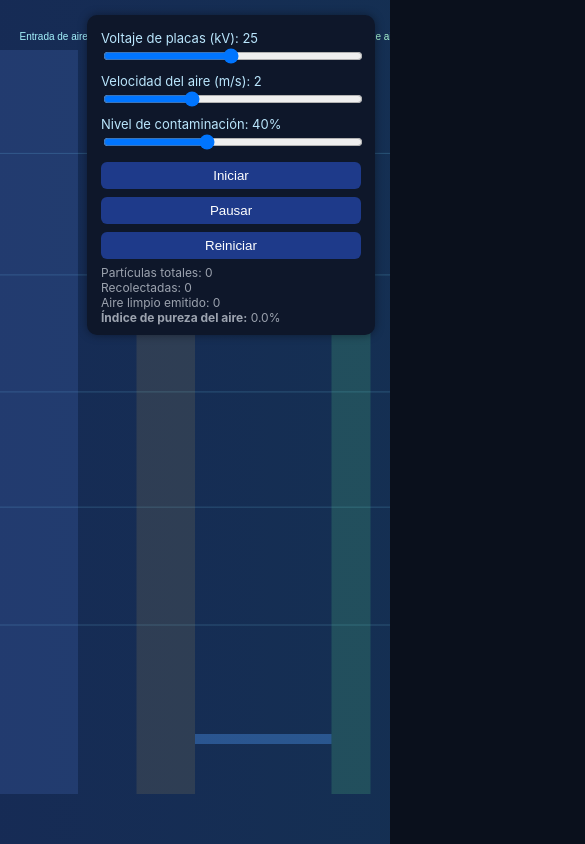
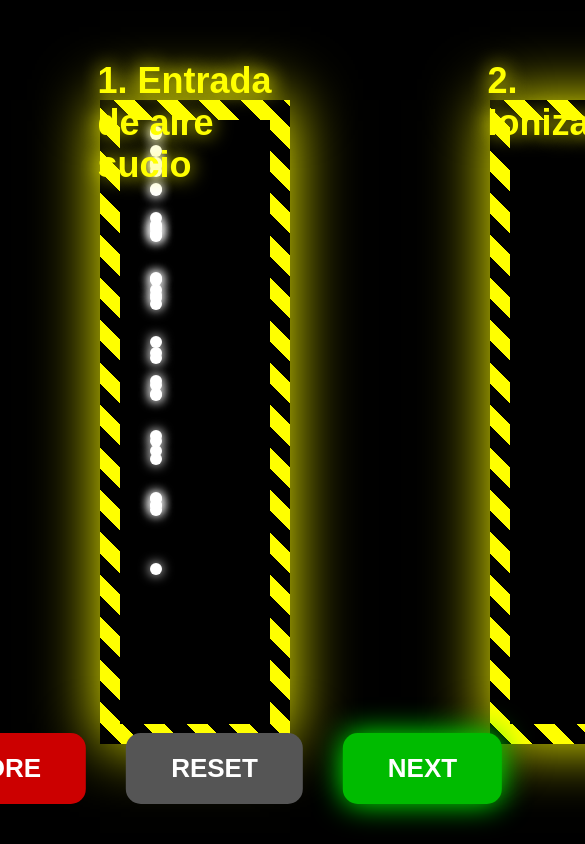
Before and after one commit to thcarrasco26-wq/simulador-precipitador-electrostatico, a plain HTML site: page index.html in a window 390 px wide. Shown: the top 844 px of the page, 585 px wide, since content can reach past the window. Drawn offline with Linux system fonts and the light colour scheme.

Commit message:
Update index.html

```diff
--- a/index.html
+++ b/index.html
@@ -1,151 +1,162 @@
-<!doctype html>
+<!DOCTYPE html>
 <html lang="es">
 <head>
-  <meta charset="utf-8" />
-  <meta name="viewport" content="width=device-width,initial-scale=1" />
-  <title>Simulador Precipitador Electrostático - Aire Limpio</title>
+<meta charset="UTF-8">
+<title>Precipitador Electrostático - VERSIÓN DEFINITIVA</title>
 <style>
-    html,body{height:100%;margin:0;background:#0a101c;color:#dbeafe;font-family:Inter,Arial,sans-serif;overflow:hidden;transition:background 2s ease}
-    .ui{position:fixed;right:15px;top:15px;background:#0e172a;padding:10px 14px;border-radius:10px;box-shadow:0 0 10px #0006;max-width:260px;cursor:move;user-select:none}
-    label{font-size:13px;margin-top:5px;display:block;color:#bae6fd}
-    input[type=range]{width:100%}
-    button{margin-top:8px;width:100%;padding:6px;border:none;border-radius:6px;background:#1e3a8a;color:#fff;cursor:pointer}
-    button:hover{background:#2563eb}
-    #stats{font-size:12px;color:#9ca3af;margin-top:6px}
-    canvas{display:block;width:100%;height:100%}
+  body {margin:0; height:100vh; background:#000; overflow:hidden; font-family:Arial; color:#fff;}
+  #world {width:400vw; height:100vh; display:flex; position:relative;
+    transition: transform 2s cubic-bezier(0.3,0,0.1,1);}
+  .stage {width:100vw; height:100vh; position:relative;}
+  .chamber {
+    position:absolute; top:100px; left:100px; right:100px; bottom:100px;
+    border:20px solid #ff0;
+    border-image:repeating-linear-gradient(45deg,#000 0px,#000 15px,#ff0 15px,#ff0 30px) 20;
+    box-shadow:0 0 60px #ff0;
+  }
+  .particle {
+    position:absolute; width:12px; height:12px; border-radius:50%;
+    pointer-events:none;
+  }
+  .dirty {background:#fff; box-shadow:0 0 12px #fff;}
+  .charged {background:#00f; box-shadow:0 0 30px #0ff; transform:scale(1.4);}
+  .clean {background:#0f0; box-shadow:0 0 25px #0f0; animation:float 6s infinite ease-in-out;}
+
+  @keyframes float {
+    0%,100% {transform:translateY(0)   rotate(0deg);}
+    50%     {transform:translateY(-40px) rotate(5deg);}
+  }
+
+  .plate {
+    position:absolute; top:0; width:40px; height:100%;
+    background:repeating-linear-gradient(90deg,#f00,#f00 25px,#900 25px,#900 50px);
+    opacity:0;
+  }
+  .plate.active {opacity:0.8; animation:flash 1.2s infinite;}
+  @keyframes flash{0%,100%{opacity:0.8}50%{opacity:0.4}}
+
+  #controls {
+    position:fixed; bottom:40px; left:50%; transform:translateX(-50%);
+    z-index:999; display:flex; gap:40px;
+  }
+  button {
+    padding:20px 45px; font-size:26px; font-weight:bold;
+    border:none; border-radius:15px; cursor:pointer; color:white;
+  }
+  #before{background:#c00;} #reset{background:#555;} #next{background:#0b0; box-shadow:0 0 30px #0f0;}
+
+  h2 {
+    position:absolute; top:30px; left:50%; transform:translateX(-50%);
+    font-size:36px; color:#ff0; text-shadow:0 0 20px #ff0; z-index:10;
+  }
 </style>
 </head>
 <body>
-  <canvas id="sim"></canvas>
-  <div class="ui" id="panel">
-    <label>Voltaje de placas (kV): <span id="voltText"></span></label>
-    <input type="range" id="voltage" min="1" max="50" step="1" value="25">
 
-    <label>Velocidad del aire (m/s): <span id="flowText"></span></label>
-    <input type="range" id="flow" min="0.5" max="5" step="0.1" value="2">
+<div id="world">
+  <div class="stage"><h2>1. Entrada de aire sucio</h2><div class="chamber"></div></div>
+  <div class="stage"><h2>2. Ionización</h2><div class="chamber"></div></div>
+  <div class="stage">
+    <h2>3. Atracción a placas</h2>
+    <div class="chamber">
+      <div class="plate active" style="left:15%;"></div>
+      <div class="plate active" style="left:35%;"></div>
+      <div class="plate active" style="right:35%;"></div>
+      <div class="plate active" style="right:15%;"></div>
+    </div>
+  </div>
+  <div class="stage"><h2>4. ¡Aire limpio y purificado!</h2><div class="chamber"></div></div>
+</div>
 
-    <label>Nivel de contaminación: <span id="contText"></span></label>
-    <input type="range" id="cont" min="1" max="100" step="1" value="40">
-
-    <button id="startBtn">Iniciar</button>
-    <button id="pauseBtn">Pausar</button>
-    <button id="resetBtn">Reiniciar</button>
-
-    <div id="stats"></div>
+<div id="controls">
+  <button id="before">BEFORE</button>
+  <button id="reset">RESET</button>
+  <button id="next">NEXT</button>
 </div>
 
 <script>
-    const canvas=document.getElementById('sim');
-    const ctx=canvas.getContext('2d');
-    canvas.width=window.innerWidth;
-    canvas.height=window.innerHeight;
-    let W=canvas.width,H=canvas.height;
+const world = document.getElementById('world');
+let phase = 0;
+let particles = [];
 
-    let particles=[], collected=[], cleanAir=[], smoke=[];
-    let running=false;
+function crearParticulas() {
+  particles = [];
+  for(let i = 0; i < 40; i++) {
+    const p = document.createElement('div');
+    p.className = 'particle dirty';
+    p.style.left = '150px';
+    p.style.top = (120 + Math.random()*460) + 'px';
+    world.appendChild(p);
+    particles.push({el: p, charged: false});
+  }
+}
+crearParticulas();
 
-    const controls={ voltage:document.getElementById('voltage'), flow:document.getElementById('flow'), cont:document.getElementById('cont') };
-    const labels={ voltText:document.getElementById('voltText'), flowText:document.getElementById('flowText'), contText:document.getElementById('contText') };
-    const stats=document.getElementById('stats');
+function irAFase(n) {
+  if (n < 0 || n > 3) return;
+  phase = n;
+  world.style.transform = `translateX(-${n * 100}vw)`;
+  const offset = n * window.innerWidth;
 
-    function updateLabels(){
-      labels.voltText.textContent=controls.voltage.value;
-      labels.flowText.textContent=controls.flow.value;
-      labels.contText.textContent=controls.cont.value+'%';
+  // ETAPA 2 (ionización)
+  if (n === 1) {
+    particles.forEach((p, i) => {
+      setTimeout(() => {
+        p.el.style.transition = 'all 3s ease-out';
+        p.el.style.left = (offset + 300 + Math.random()*300) + 'px';
+        p.el.style.top = (120 + Math.random()*460) + 'px';
+      }, i*60);
+    });
+    setTimeout(() => {
+      particles.forEach(p => {
+        if (Math.random() < 0.7) {
+          p.charged = true;
+          p.el.classList.replace('dirty', 'charged');
         }
-    updateLabels();
-    Object.values(controls).forEach(el=>el.addEventListener('input',updateLabels));
-
-    class Particle{
-      constructor(x,y){this.x=x;this.y=y;this.vx=Math.random()*2+1;this.vy=(Math.random()-0.5)*1;this.size=Math.random()*2+2;this.charged=false;this.stuck=false;this.alpha=1;}
-      update(dt){
-        if(this.stuck){this.alpha-=dt*0.05;if(this.alpha<=0)this.alpha=0;return;}
-        this.x+=this.vx*parseFloat(controls.flow.value)*dt*60;this.y+=this.vy;
-        if(this.x>W*0.35&&!this.charged){this.charged=true;}
-        if(this.charged&&this.x>W*0.5&&this.x<W*0.85){let voltage=parseFloat(controls.voltage.value);let direction=(this.y<H/2)?-1:1;this.vy+=direction*voltage*0.0002;}
-        if(this.x>W*0.5&&this.x<W*0.85){if(this.y<100||this.y>H-100){this.stuck=true;if(Math.random()<0.5)collected.push(this);else cleanAir.push(new CleanParticle(W*0.85,this.y));}}
-        if(this.x>W*0.85){cleanAir.push(new CleanParticle(this.x,this.y));this.alpha=0;}
-      }
-      draw(ctx){ctx.beginPath();ctx.fillStyle=`rgba(230,230,230,${this.alpha})`;ctx.arc(this.x,this.y,this.size,0,Math.PI*2);ctx.fill();}
+      });
+    }, 3200);
   }
 
-    class CleanParticle{
-      constructor(x,y){this.x=x;this.y=y;this.vx=Math.random()*2+1;this.vy=(Math.random()-0.5)*0.5;this.size=Math.random()*3+2;this.alpha=1;}
-      update(dt){this.x+=this.vx*dt*60;this.alpha-=dt*0.05;if(this.alpha<0)this.alpha=0;}
-      draw(ctx){ctx.beginPath();ctx.fillStyle=`rgba(80,255,120,${this.alpha})`;ctx.arc(this.x,this.y,this.size,0,Math.PI*2);ctx.fill();}
+  // ETAPA 3 (placas)
+  if (n === 2) {
+    particles.forEach(p => {
+      if (p.charged) {
+        const placas = [15, 35, 65, 85];
+        const destX = placas[Math.floor(Math.random()*4)];
+        p.el.style.transition = 'all 2.8s ease-in-out';
+        p.el.style.left = (offset + destX/100 * window.innerWidth) + 'px';
+        p.el.style.top = (120 + Math.random()*460) + 'px';
+      } else {
+        p.el.style.transition = 'all 4s linear';
+        p.el.style.left = (offset + window.innerWidth + 300) + 'px';
+      }
+    });
   }
 
-    class SmokeParticle{
-      constructor(x,y){this.x=x;this.y=y;this.vx=Math.random()*1+0.5;this.vy=(Math.random()-0.5)*1.5;this.size=Math.random()*20+20;this.alpha=0.3+Math.random()*0.2;}
-      update(dt,eff){this.x+=this.vx*dt*30;this.alpha-=dt*(0.01+eff*0.01);}
-      draw(ctx){ctx.beginPath();ctx.fillStyle=`rgba(100,100,100,${this.alpha})`;ctx.arc(this.x,this.y,this.size,0,Math.PI*2);ctx.fill();}
+  // ETAPA 4 (aire limpio → verdes y flotando)
+  if (n === 3) {
+    particles.forEach(p => {
+      if (!p.charged) {
+        p.el.classList.replace('dirty', 'clean');
+        p.el.style.transition = 'all 1.5s ease-out';
+        // Las mantenemos dentro del cuadrado de la etapa 4
+        const baseX = offset + 150;
+        const baseY = 120;
+        p.el.style.left = (baseX + Math.random()*500) + 'px';
+        p.el.style.top  = (baseY + Math.random()*460) + 'px';
+      }
+    });
+
+    setTimeout(() => {
+      alert("¡Aire 100% limpio y purificado!\nLas partículas verdes flotan felices");
+    }, 2000);
+  }
 }
 
-    function generateParticles(){
-      let density=parseInt(controls.cont.value);
-      for(let i=0;i<density/10;i++)particles.push(new Particle(W*0.05+Math.random()*20,100+Math.random()*(H-200)));
-      for(let i=0;i<density/15;i++)smoke.push(new SmokeParticle(W*0.05,100+Math.random()*(H-200)));
-    }
-
-    function drawAirflow(eff){
-      let tone=20+eff*0.5;
-      document.body.style.background=`rgb(${tone},${tone+20},${tone+60})`;
-      const grad=ctx.createLinearGradient(0,0,W,0);
-      grad.addColorStop(0,'rgba(80,120,200,0.05)');
-      grad.addColorStop(1,'rgba(50,200,150,0.05)');
-      ctx.fillStyle=grad;ctx.fillRect(0,0,W,H);
-      ctx.strokeStyle='rgba(120,220,255,0.2)';
-      for(let i=0;i<5;i++){ctx.beginPath();let y=150+i*120+(Math.sin(Date.now()/500+i)*5);ctx.moveTo(0,y);ctx.lineTo(W,y);ctx.stroke();}
-    }
-
-    function draw(eff){
-      ctx.clearRect(0,0,W,H);
-      drawAirflow(eff);
-      for(let s of smoke)s.draw(ctx);
-      ctx.fillStyle='rgba(100,150,255,0.15)';ctx.fillRect(0,50,W*0.2,H-100);ctx.fillStyle='#a5f3fc';ctx.fillText('Entrada de aire contaminado',W*0.05,40);
-      ctx.fillStyle='rgba(255,200,80,0.1)';ctx.fillRect(W*0.35,50,W*0.15,H-100);ctx.fillText('Zona de ionización (corona)',W*0.38,40);
-      ctx.fillStyle='rgba(255,80,80,0.35)';ctx.fillRect(W*0.5,100,W*0.35,10);
-      ctx.fillStyle='rgba(80,160,255,0.35)';ctx.fillRect(W*0.5,H-110,W*0.35,10);
-      ctx.fillStyle='#dbeafe';ctx.fillText('Cámara colectora',W*0.6,40);
-      ctx.fillStyle='rgba(100,255,150,0.15)';ctx.fillRect(W*0.85,50,W*0.1,H-100);
-      ctx.fillStyle='#a7f3d0';ctx.fillText('Salida de aire limpio',W*0.87,40);
-      for(let p of particles)p.draw(ctx);
-      for(let p of collected){if(p.alpha>0)p.draw(ctx);}
-      for(let c of cleanAir)c.draw(ctx);
-    }
-
-    function update(dt,eff){
-      if(Math.random()<0.3)generateParticles();
-      for(let p of particles)p.update(dt);
-      particles=particles.filter(p=>p.x<W&&!p.stuck);
-      collected=collected.filter(p=>p.alpha>0);
-      for(let c of cleanAir)c.update(dt);
-      cleanAir=cleanAir.filter(c=>c.alpha>0);
-      for(let s of smoke)s.update(dt,eff);
-      smoke=smoke.filter(s=>s.alpha>0);
-    }
-
-    let lastT=performance.now();
-    function loop(t){
-      let dt=(t-lastT)/1000;lastT=t;
-      let eff=(collected.length/(particles.length+collected.length+1))*100;
-      if(running)update(dt,eff/100);
-      draw(eff);
-      stats.innerHTML=`Partículas totales: ${particles.length+collected.length}<br>Recolectadas: ${collected.length}<br>Aire limpio emitido: ${cleanAir.length}<br><b>Índice de pureza del aire:</b> ${eff.toFixed(1)}%`;
-      requestAnimationFrame(loop);
-    }
-
-    loop(performance.now());
-
-    document.getElementById('startBtn').onclick=()=>running=true;
-    document.getElementById('pauseBtn').onclick=()=>running=false;
-    document.getElementById('resetBtn').onclick=()=>{particles=[];collected=[];cleanAir=[];smoke=[];running=false;document.body.style.background='#0a101c';};
-
-    const panel=document.getElementById('panel');
-    let offsetX,offsetY,isDown=false;
-    panel.addEventListener('mousedown',e=>{isDown=true;offsetX=e.clientX-panel.offsetLeft;offsetY=e.clientY-panel.offsetTop;});
-    window.addEventListener('mouseup',()=>isDown=false);
-    window.addEventListener('mousemove',e=>{if(!isDown)return;panel.style.left=e.clientX-offsetX+'px';panel.style.top=e.clientY-offsetY+'px';});
+// Botones
+document.getElementById('next').onclick    = () => irAFase(phase + 1);
+document.getElementById('before').onclick = () => irAFase(phase - 1);
+document.getElementById('reset').onclick  = () => location.reload();
 </script>
 </body>
 </html>
```
Lines whose indentation alone changed are shown as unchanged.
